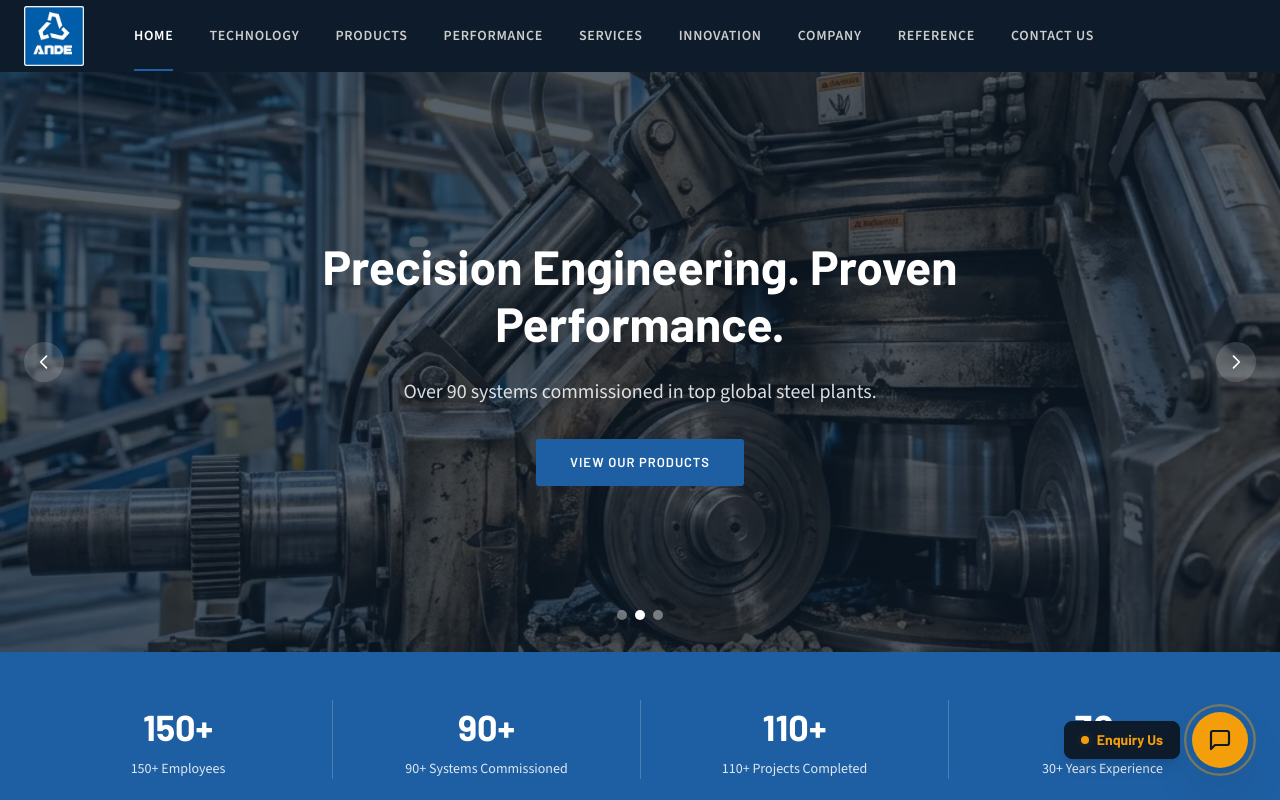
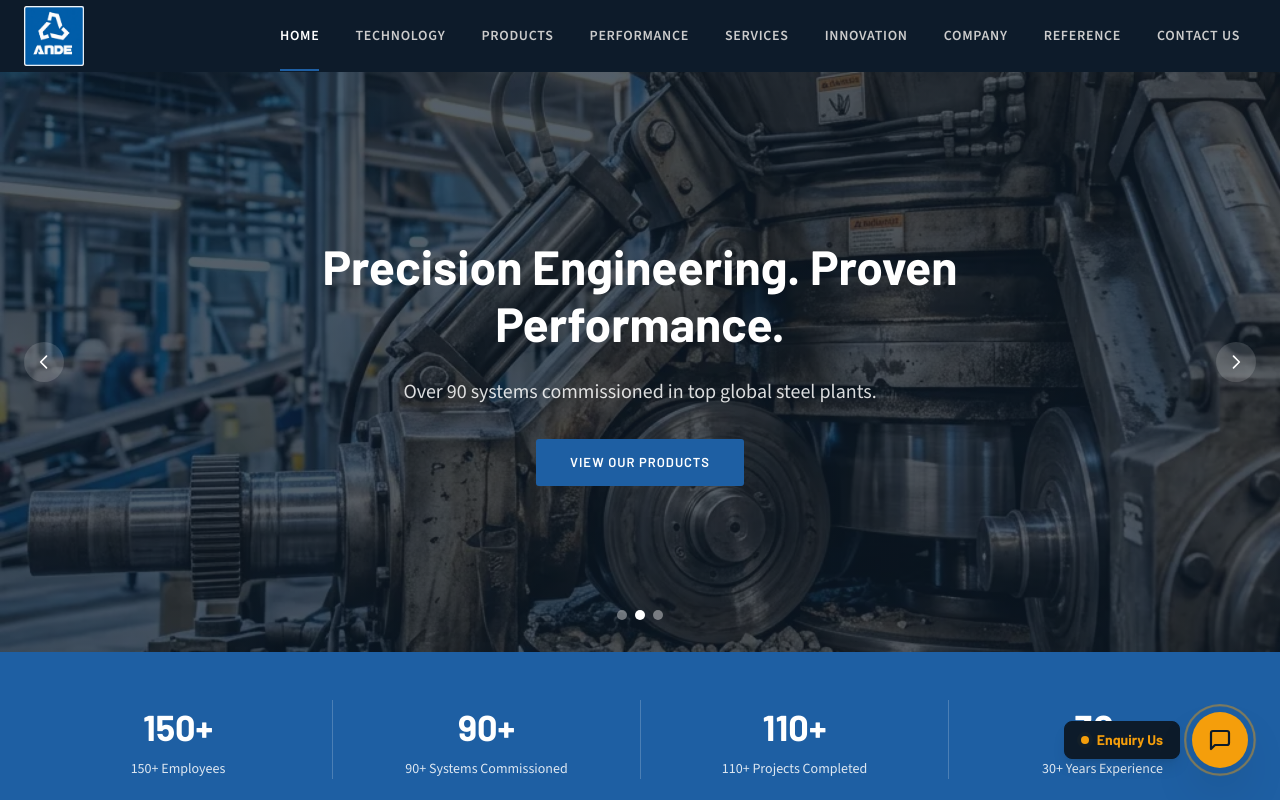
Before and after one commit to royal300/ande_industry, a React (Vite) app: page / in a window 1280 px wide. Shown: the top 800 px of the page. Built offline with nearby package versions, Linux system fonts and the light colour scheme.

Commit message:
Fix product submenu URLs, hero CTA text/link, and right-align desktop navbar

```diff
--- a/src/components/layout/Navbar.jsx
+++ b/src/components/layout/Navbar.jsx
@@ -32,7 +32,7 @@ export default function Navbar() {
         </Link>
 
         {/* Desktop Navigation */}
-        <div className="hidden md:flex flex-1 justify-center h-full items-center space-x-1 lg:pr-[112px]">
+        <div className="hidden md:flex flex-1 justify-end h-full items-center space-x-1">
           {navData.map((item) => (
             <div
               key={item.label}
--- a/src/data/navData.js
+++ b/src/data/navData.js
@@ -33,13 +33,13 @@ export const navItems = [
       heading: 'Product Catalog',
       seeAllHref: '/products',
       links: [
-        { label: 'Crushing & Sizing', href: '/products/crushing-sizing' },
-        { label: 'Grinding', href: '/products/grinding' },
-        { label: 'Metering & Conveying', href: '/products/metering-conveying' },
-        { label: 'PCI for Furnace & Kiln', href: '/products/pci-furnace-kiln' },
-        { label: 'Environmental Dedusting', href: '/products/environmental-dedusting' },
-        { label: 'Thermal Drying', href: '/products/thermal-drying' },
-        { label: 'Calcining & Smelting', href: '/products/calcining-smelting' },
+        { label: 'Crushing & Sizing', href: '/products/category/crushing-sizing' },
+        { label: 'Grinding', href: '/products/category/grinding' },
+        { label: 'Metering & Conveying', href: '/products/category/metering-conveying' },
+        { label: 'PCI for Furnace & Kiln', href: '/products/category/pci-furnace-kiln' },
+        { label: 'Environmental Dedusting', href: '/products/category/environmental-dedusting' },
+        { label: 'Thermal Drying', href: '/products/category/thermal-drying' },
+        { label: 'Calcining & Smelting', href: '/products/category/calcining-smelting' },
       ],
     },
   },
--- a/src/pages/home/HomePage.jsx
+++ b/src/pages/home/HomePage.jsx
@@ -11,7 +11,7 @@ const slides = [
     id: 1,
     title: 'Leading Metallurgical Equipment Solutions',
     subtitle: 'Engineering excellence for the global steel and mining industry.',
-    cta: { label: 'Explore Technology', href: '/technology' },
+    cta: { label: 'View Our Products', href: '/products' },
     image: '/images/hero_slide_1_1780751463278.webp',
   },
   {
```
